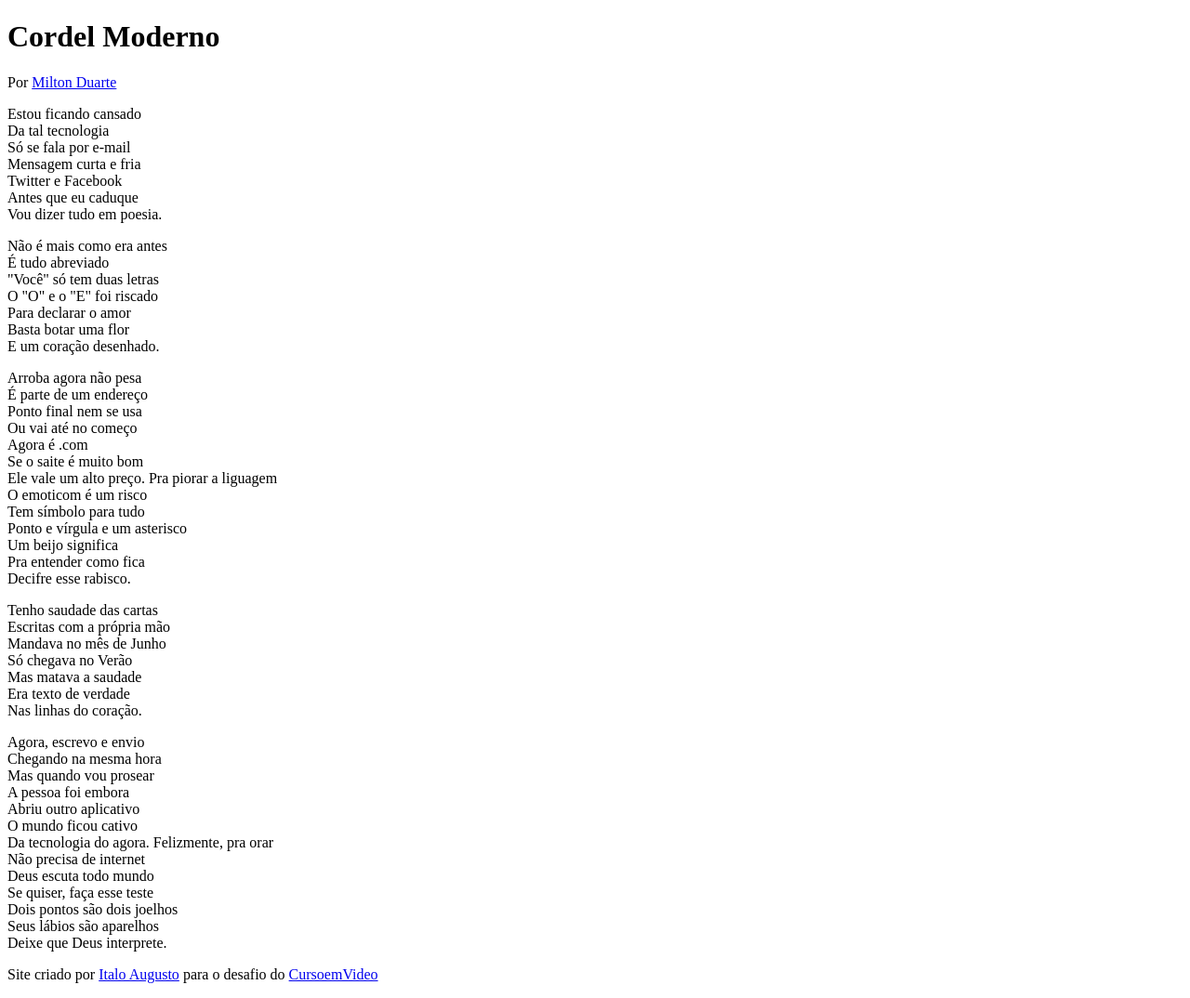
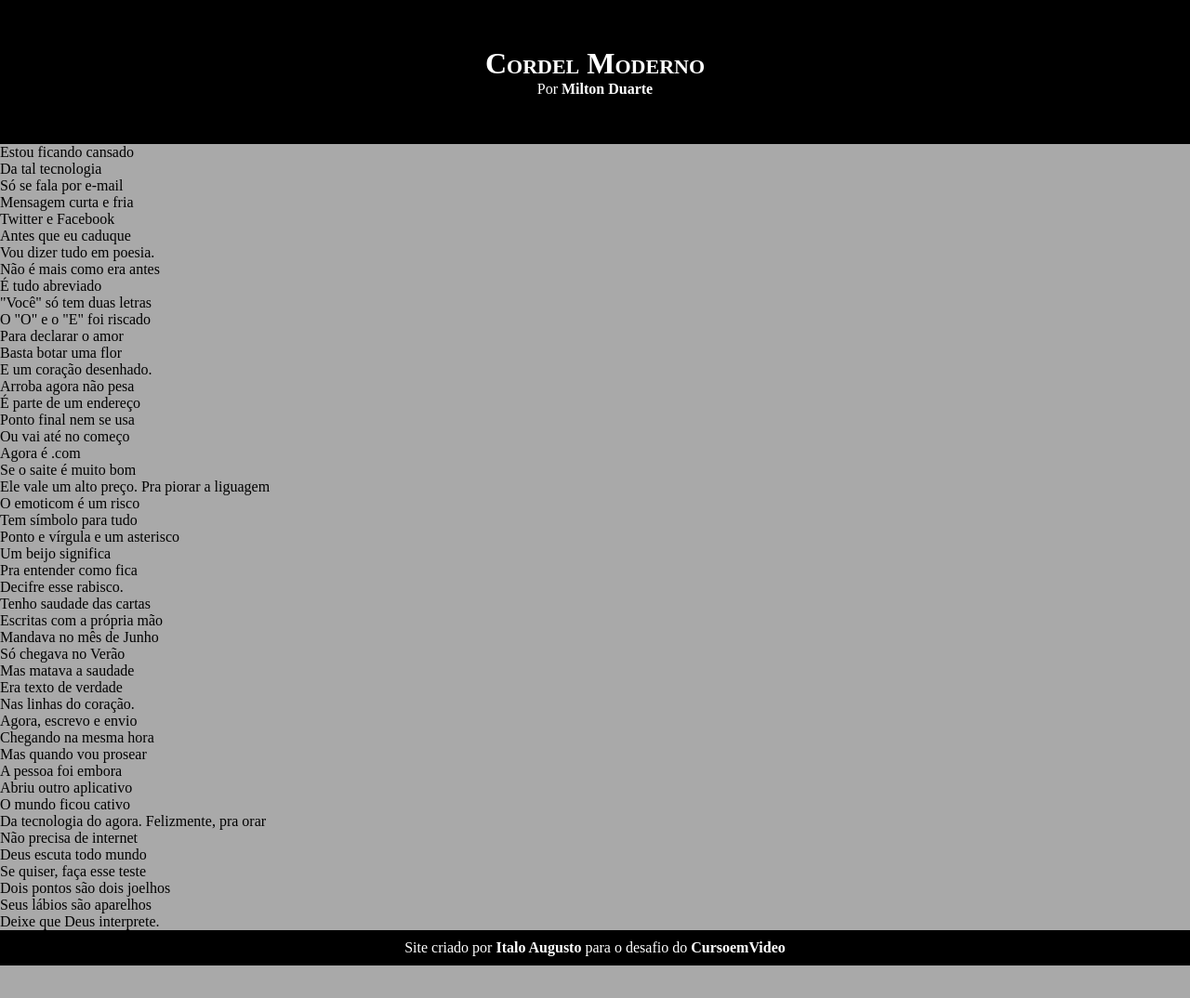
Before and after one commit to itvlo/projeto-cordel, a plain HTML site: page index.html in a window 1280 px wide. Shown: the whole page at 93% size. After the commit the page ends 1039 px from the top, so only its background shows below. Drawn offline with Linux system fonts and the light colour scheme.

Commit message:
editado header e footer

```diff
--- a/estilo/style.css
+++ b/estilo/style.css
@@ -1 +1,45 @@
 @charset "UTF-8";
+
+* {
+    margin: 0px;
+    padding: 0px;
+}
+
+html, body {
+    min-height: 100vh;
+    background-color: darkgray;
+}
+
+header {
+    background-color: black;
+    color: white;
+    text-align: center;
+}
+
+header > h1 {
+    padding-top: 50px;
+font-variant: small-caps;
+}
+
+header > p {
+    padding-bottom: 50px;
+}
+
+header a, footer a {
+    color: white;
+    text-decoration: none;
+    font-weight: bolder;
+}
+
+header a:hover, footer a:hover {
+    text-decoration: underline;
+}
+
+
+
+footer {
+    background-color: black;
+    color: white;
+    text-align: center;
+    padding: 10px;
+}
```
